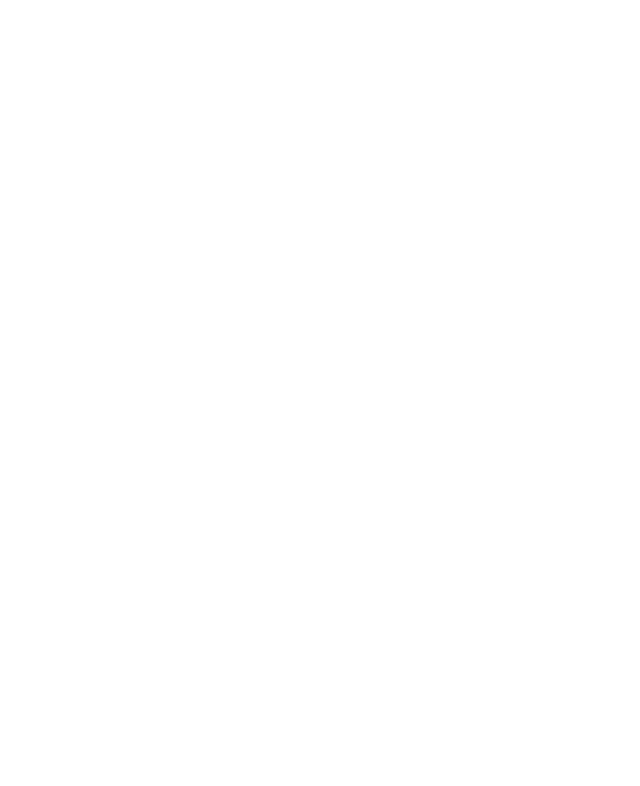
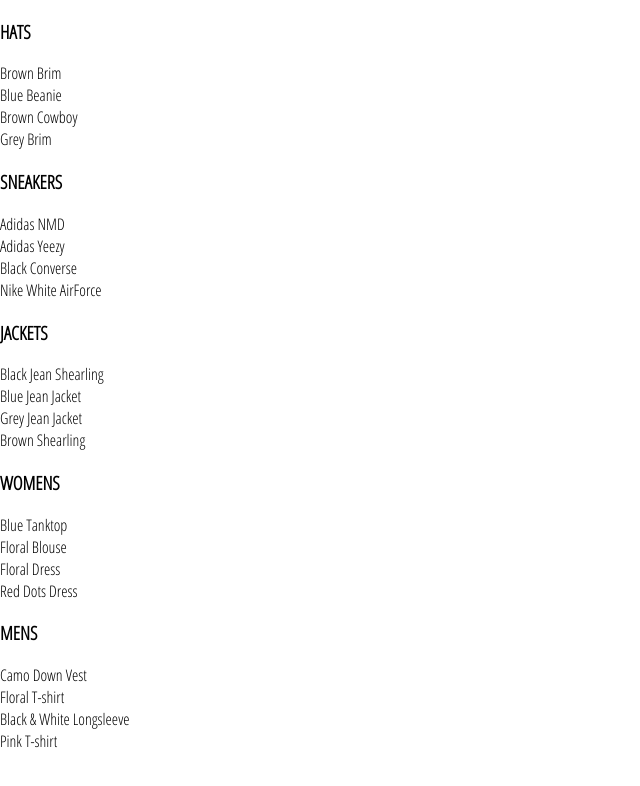
Before and after one commit to divineLush/crown-clothing, a React (Create React App) app: page /shop in a window 1280 px wide. Shown: the top 786 px of the page, without its empty margins (0-640 px from the left). Built offline with nearby package versions, Linux system fonts and the light colour scheme.

Commit message:
building CollectionPreview component

```diff
--- a/src/App.js
+++ b/src/App.js
@@ -1,18 +1,15 @@
 import React from 'react';
 import { Switch, Route } from 'react-router-dom';
-import HomePage from './pages/homepage/homepage.jsx';
+import HomePage from './pages/home/home.jsx';
+import ShopPage from './pages/shop/shop.jsx';
 
 import './App.css';
-
-const HatsPage = () => (
-  <section><h1>Hats page</h1></section>
-);
 
 const App = () => (
   <div className="App">
     <Switch>
       <Route exact path="/" component={ HomePage } />
-      <Route path="/hats" component={ HatsPage } />
+      <Route path="/shop" component={ ShopPage } />
     </Switch>
   </div>
 );
--- /dev/null
+++ b/src/components/collection-preview/collection-preview.jsx
@@ -0,0 +1,29 @@
+import React from 'react';
+
+import './collection-preview.scss';
+
+const CollectionPreview = ({ title, items }) => {
+  const itemsList = items
+    .slice(0, 4)
+    .map((item, key) => (
+      <article
+        key={ key }
+        className="collection-preview__item"
+      >
+        { item.name }
+      </article>
+    ));
+
+  return (
+    <section className="collection-preview">
+      <h1 className="collection-preview__title">
+        { title.toUpperCase() }
+      </h1>
+      <section className="collection-preview__content">
+        { itemsList }
+      </section>
+    </section>
+  );
+};
+
+export default CollectionPreview;
--- a/src/components/directory/directory.jsx
+++ b/src/components/directory/directory.jsx
@@ -7,13 +7,7 @@
 import './directory.scss';
 
 class Directory extends React.Component {
-  constructor () {
-    super();
-
-    this.state = {
-      sections,
-    }
-  }
+  state = { sections }
 
   sectionsList = () => this.state.sections
     .map(({ ...sectionProps }, key) => (
--- a/src/pages/homepage/homepage.jsx
+++ b/src/pages/home/home.jsx
@@ -2,10 +2,10 @@
 
 import Directory from '../../components/directory/directory.jsx';
 
-import './homepage.scss';
+import './home.scss';
 
 const HomePage = () => (
-  <section className="homepage">
+  <section className="home-page">
     <Directory />
   </section>
 );
--- a/src/pages/homepage/homepage.scss
+++ b/src/pages/home/home.scss
@@ -1,4 +1,4 @@
-.homepage {
+.home-page {
   display: flex;
   flex-direction: column;
   align-items: center;
--- /dev/null
+++ b/src/pages/shop/shop-collections.js
@@ -0,0 +1,249 @@
+const collections = [
+  {
+    id: 1,
+    title: 'Hats',
+    routeName: 'hats',
+    items: [
+      {
+        id: 1,
+        name: 'Brown Brim',
+        imageUrl: 'https://i.ibb.co/ZYW3VTp/brown-brim.png',
+        price: 25
+      },
+      {
+        id: 2,
+        name: 'Blue Beanie',
+        imageUrl: 'https://i.ibb.co/ypkgK0X/blue-beanie.png',
+        price: 18
+      },
+      {
+        id: 3,
+        name: 'Brown Cowboy',
+        imageUrl: 'https://i.ibb.co/QdJwgmp/brown-cowboy.png',
+        price: 35
+      },
+      {
+        id: 4,
+        name: 'Grey Brim',
+        imageUrl: 'https://i.ibb.co/RjBLWxB/grey-brim.png',
+        price: 25
+      },
+      {
+        id: 5,
+        name: 'Green Beanie',
+        imageUrl: 'https://i.ibb.co/YTjW3vF/green-beanie.png',
+        price: 18
+      },
+      {
+        id: 6,
+        name: 'Palm Tree Cap',
+        imageUrl: 'https://i.ibb.co/rKBDvJX/palm-tree-cap.png',
+        price: 14
+      },
+      {
+        id: 7,
+        name: 'Red Beanie',
+        imageUrl: 'https://i.ibb.co/bLB646Z/red-beanie.png',
+        price: 18
+      },
+      {
+        id: 8,
+        name: 'Wolf Cap',
+        imageUrl: 'https://i.ibb.co/1f2nWMM/wolf-cap.png',
+        price: 14
+      },
+      {
+        id: 9,
+        name: 'Blue Snapback',
+        imageUrl: 'https://i.ibb.co/X2VJP2W/blue-snapback.png',
+        price: 16
+      }
+    ]
+  },
+  {
+    id: 2,
+    title: 'Sneakers',
+    routeName: 'sneakers',
+    items: [
+      {
+        id: 1,
+        name: 'Adidas NMD',
+        imageUrl: 'https://i.ibb.co/0s3pdnc/adidas-nmd.png',
+        price: 220
+      },
+      {
+        id: 2,
+        name: 'Adidas Yeezy',
+        imageUrl: 'https://i.ibb.co/dJbG1cT/yeezy.png',
+        price: 280
+      },
+      {
+        id: 3,
+        name: 'Black Converse',
+        imageUrl: 'https://i.ibb.co/bPmVXyP/black-converse.png',
+        price: 110
+      },
+      {
+        id: 4,
+        name: 'Nike White AirForce',
+        imageUrl: 'https://i.ibb.co/1RcFPk0/white-nike-high-tops.png',
+        price: 160
+      },
+      {
+        id: 5,
+        name: 'Nike Red High Tops',
+        imageUrl: 'https://i.ibb.co/QcvzydB/nikes-red.png',
+        price: 160
+      },
+      {
+        id: 6,
+        name: 'Nike Brown High Tops',
+        imageUrl: 'https://i.ibb.co/fMTV342/nike-brown.png',
+        price: 160
+      },
+      {
+        id: 7,
+        name: 'Air Jordan Limited',
+        imageUrl: 'https://i.ibb.co/w4k6Ws9/nike-funky.png',
+        price: 190
+      },
+      {
+        id: 8,
+        name: 'Timberlands',
+        imageUrl: 'https://i.ibb.co/Mhh6wBg/timberlands.png',
+        price: 200
+      }
+    ]
+  },
+  {
+    id: 3,
+    title: 'Jackets',
+    routeName: 'jackets',
+    items: [
+      {
+        id: 1,
+        name: 'Black Jean Shearling',
+        imageUrl: 'https://i.ibb.co/XzcwL5s/black-shearling.png',
+        price: 125
+      },
+      {
+        id: 2,
+        name: 'Blue Jean Jacket',
+        imageUrl: 'https://i.ibb.co/mJS6vz0/blue-jean-jacket.png',
+        price: 90
+      },
+      {
+        id: 3,
+        name: 'Grey Jean Jacket',
+        imageUrl: 'https://i.ibb.co/N71k1ML/grey-jean-jacket.png',
+        price: 90
+      },
+      {
+        id: 4,
+        name: 'Brown Shearling',
+        imageUrl: 'https://i.ibb.co/s96FpdP/brown-shearling.png',
+        price: 165
+      },
+      {
+        id: 5,
+        name: 'Tan Trench',
+        imageUrl: 'https://i.ibb.co/M6hHc3F/brown-trench.png',
+        price: 185
+      }
+    ]
+  },
+  {
+    id: 4,
+    title: 'Womens',
+    routeName: 'womens',
+    items: [
+      {
+        id: 1,
+        name: 'Blue Tanktop',
+        imageUrl: 'https://i.ibb.co/7CQVJNm/blue-tank.png',
+        price: 25
+      },
+      {
+        id: 2,
+        name: 'Floral Blouse',
+        imageUrl: 'https://i.ibb.co/4W2DGKm/floral-blouse.png',
+        price: 20
+      },
+      {
+        id: 3,
+        name: 'Floral Dress',
+        imageUrl: 'https://i.ibb.co/KV18Ysr/floral-skirt.png',
+        price: 80
+      },
+      {
+        id: 4,
+        name: 'Red Dots Dress',
+        imageUrl: 'https://i.ibb.co/N3BN1bh/red-polka-dot-dress.png',
+        price: 80
+      },
+      {
+        id: 5,
+        name: 'Striped Sweater',
+        imageUrl: 'https://i.ibb.co/KmSkMbH/striped-sweater.png',
+        price: 45
+      },
+      {
+        id: 6,
+        name: 'Yellow Track Suit',
+        imageUrl: 'https://i.ibb.co/v1cvwNf/yellow-track-suit.png',
+        price: 135
+      },
+      {
+        id: 7,
+        name: 'White Blouse',
+        imageUrl: 'https://i.ibb.co/qBcrsJg/white-vest.png',
+        price: 20
+      }
+    ]
+  },
+  {
+    id: 5,
+    title: 'Mens',
+    routeName: 'mens',
+    items: [
+      {
+        id: 1,
+        name: 'Camo Down Vest',
+        imageUrl: 'https://i.ibb.co/xJS0T3Y/camo-vest.png',
+        price: 325
+      },
+      {
+        id: 2,
+        name: 'Floral T-shirt',
+        imageUrl: 'https://i.ibb.co/qMQ75QZ/floral-shirt.png',
+        price: 20
+      },
+      {
+        id: 3,
+        name: 'Black & White Longsleeve',
+        imageUrl: 'https://i.ibb.co/55z32tw/long-sleeve.png',
+        price: 25
+      },
+      {
+        id: 4,
+        name: 'Pink T-shirt',
+        imageUrl: 'https://i.ibb.co/RvwnBL8/pink-shirt.png',
+        price: 25
+      },
+      {
+        id: 5,
+        name: 'Jean Long Sleeve',
+        imageUrl: 'https://i.ibb.co/VpW4x5t/roll-up-jean-shirt.png',
+        price: 40
+      },
+      {
+        id: 6,
+        name: 'Burgundy T-shirt',
+        imageUrl: 'https://i.ibb.co/mh3VM1f/polka-dot-shirt.png',
+        price: 25
+      }
+    ]
+  }
+];
+
+export default collections;
--- /dev/null
+++ b/src/pages/shop/shop.jsx
@@ -0,0 +1,26 @@
+import React from 'react';
+
+import CollectionPreview from '../../components/collection-preview/collection-preview.jsx';
+
+import collections from './shop-collections.js';
+
+class ShopPage extends React.Component {
+    state = {
+      collections,
+    }
+
+    previewItemsList = () => this.state.collections
+      .map(({ ...collectionProps }, key) => (
+        <CollectionPreview key={ key } { ...collectionProps } />
+      ));
+
+    render () {
+      return (
+        <section className="shop-page">
+          { this.previewItemsList() }
+        </section>
+      );
+    }
+}
+
+export default ShopPage;
```
Also changed, not shown: src/components/collection-preview/collection-preview.scss (added), 1 other file (tests, documents, lock files or other folders).
